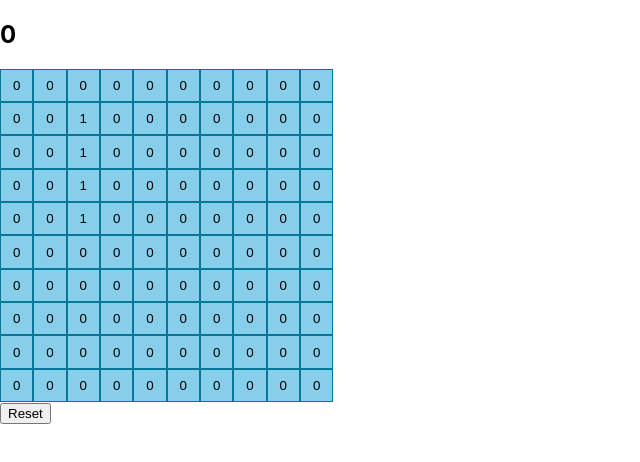
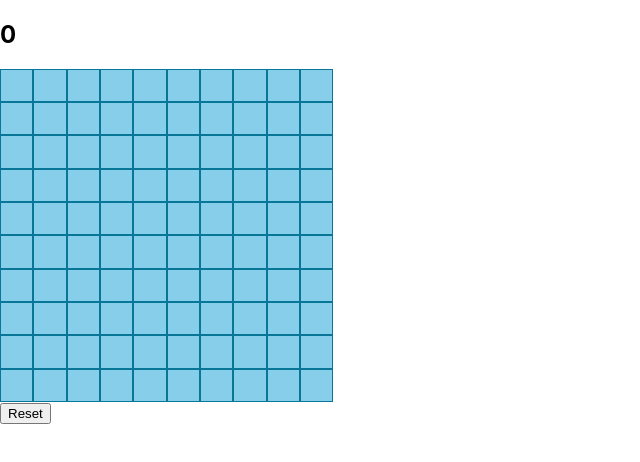
Before and after one commit to RadyaBen/Sea_Battle, a React (Create React App) app: page / in a window 1280 px wide. Shown: the top 462 px of the page, without its empty margins (0-640 px from the left). Built offline with nearby package versions, Linux system fonts and the light colour scheme.

Commit message:
Add a cell state map to the battlefield

```diff
--- a/src/components/Battlefield/Battlefield.scss
+++ b/src/components/Battlefield/Battlefield.scss
@@ -1,11 +1,3 @@
 .line {
 	display: flex;
 }
-
-.cell {
-	border: 1px solid rgb(7, 118, 151);
-	cursor: pointer;
-	background-color: skyblue;
-	min-height: 2.5em;
-	min-width: 2.5em;
-}
--- a/src/components/Battlefield/Battlefield.tsx
+++ b/src/components/Battlefield/Battlefield.tsx
@@ -1,35 +1,19 @@
-import * as React from 'react';
+import { BattlefieldCell } from '../BattlefieldCell';
 
 import './Battlefield.scss';
-
-type CellProps = {
-	value: number,
-	cellClickHandler: (y: number, x: number) => void;
-	x: number;
-	y: number;
-};
-
-const Cell = ({ cellClickHandler, value, x, y }: CellProps) => {
-	return (
-		<button className='cell' onClick={() => cellClickHandler(y, x)}>
-			{value}
-		</button>
-	);
-};
 
 type BattlefieldProps = {
 	matrix: number[][];
 	onFire: (x: number, y: number) => void;
 };
 
-export const Battlefield = ({ matrix, onFire }: BattlefieldProps) => {
-
+const Battlefield = ({ matrix, onFire }: BattlefieldProps) => {
 	return (
 		<div>
 			{matrix.map((line, lineNumber) => (
 				<div className='line' key={lineNumber}>
 					{line.map((value, i) => (
-						<Cell
+						<BattlefieldCell
 							key={`${lineNumber}${i}`}
 							value={value}
 							y={lineNumber}
@@ -42,3 +26,5 @@ export const Battlefield = ({ matrix, onFire }: BattlefieldProps) => {
 		</div>
 	);
 };
+
+export { Battlefield };
--- /dev/null
+++ b/src/components/Battlefield/index.ts
@@ -0,0 +1 @@
+export * from './Battlefield';
--- /dev/null
+++ b/src/components/BattlefieldCell/BattlefieldCell.scss
@@ -0,0 +1,7 @@
+.cell {
+	border: 1px solid rgb(7, 118, 151);
+	cursor: pointer;
+	background-color: skyblue;
+	min-height: 2.5em;
+	min-width: 2.5em;
+}
--- /dev/null
+++ b/src/components/BattlefieldCell/BattlefieldCell.tsx
@@ -0,0 +1,32 @@
+import {
+	WATER,
+	SHIP,
+	CHECKED_WATER,
+	CHECKED_SHIP
+} from '../../constants/cellState';
+
+import './BattlefieldCell.scss';
+
+type CellProps = {
+	value: number,
+	cellClickHandler: (y: number, x: number) => void;
+	x: number;
+	y: number;
+};
+
+const cellStateMap: { [key: string]: string } = {
+	[WATER]: '',
+	[SHIP]: '',
+	[CHECKED_WATER]: '🌊',
+	[CHECKED_SHIP]: '🔥'
+};
+
+const BattlefieldCell = ({ cellClickHandler, value, x, y }: CellProps) => {
+	return (
+		<button className='cell' onClick={() => cellClickHandler(y, x)}>
+			{cellStateMap[value]}
+		</button>
+	);
+};
+
+export { BattlefieldCell };
--- /dev/null
+++ b/src/components/BattlefieldCell/index.ts
@@ -0,0 +1 @@
+export * from './BattlefieldCell';
```
